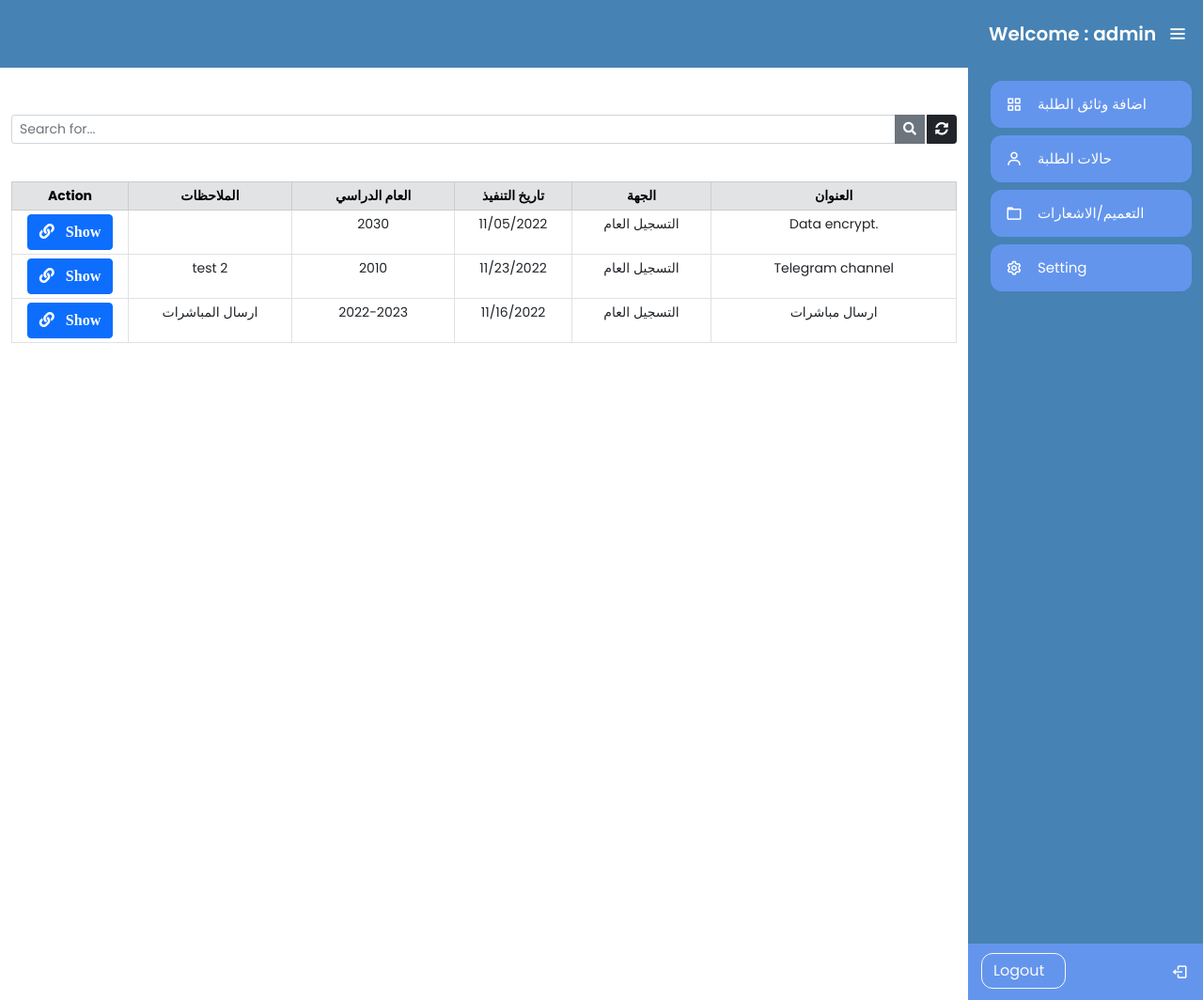
After one commit to Mohammed22668/std_collage, a Django app: page /notifications/ in a window 1280 px wide. The commit adds this page. Shown: the whole page at 94% size. Run offline with Django 4.2, Linux system fonts and the light colour scheme; a user stored in the database is signed in; data comes from the database, SQL or seed files in the repository; both versions use the stored data as it was after the commit; some libraries are stand-ins or nearby versions.

Commit message:
update_post_mohammed

```diff
--- a/app/models.py
+++ b/app/models.py
@@ -3,6 +3,7 @@ from email.policy import default
 from tabnanny import verbose
 from django.db import models
 from django.contrib.auth.models import User
+
 # Create your models here.
 
 ########################################################################
@@ -54,7 +55,7 @@ class StudentDocument(models.Model):
 # Department,on_delete=models.PROTECT,
 # City,on_delete=models.PROTECT
 
-######################################################################################
+################################# User Profile  #####################################################
 class UserProfile(models.Model):
     user = models.OneToOneField(User,on_delete=models.PROTECT,verbose_name="اسم المستخدم")
     Dname = models.ForeignKey(Department,on_delete=models.PROTECT,verbose_name="القسم")
@@ -68,7 +69,7 @@ class UserProfile(models.Model):
         verbose_name_plural = "بروفايل المستخدمين"
 
 
-##################################################################################
+################################ Status for students ##################################################
 
 class StudentStatus(models.Model):
     state_list = (
@@ -112,6 +113,32 @@ class StudentStatus(models.Model):
 
 
 
+####################### Notifications class  #####################################
+class Notifications(models.Model):
+    title = models.CharField(max_length=200, verbose_name="العنوان")
+    Dname = models.ForeignKey(Department,verbose_name="القسم",on_delete=models.PROTECT)
+    Cname = models.ForeignKey(City, verbose_name="المحافظة", on_delete=models.PROTECT)
+    get_from = models.CharField(max_length=200, verbose_name="الجهة")
+    year = models.CharField(max_length=200, verbose_name="العام الدراسي")
+    date = models.DateField(verbose_name="تاريخ التنفيذ", null=True, blank=True)
+    note = models.TextField(verbose_name="الملاحظات", null=True, blank=True)
+    file = models.FileField(upload_to='files/%y/%m',null=True,blank=True)
+    created_at = models.DateTimeField(auto_now_add=True)
+
+
+
+    def __str__(self):
+        return self.title
+
+    class Meta:
+        verbose_name_plural='التعميم/الاشعارات'
+
+
+
+
+
+
+
 
 
 
--- a/app/templates/base2.html
+++ b/app/templates/base2.html
@@ -49,9 +49,9 @@
       <span class="tooltip">User</span>
     </li>
    <li>
-     <a href="#">
+     <a href="/notifications/">
        <i class='bx bx-folder' ></i>
-       <span class="links_name">File Manager</span>
+       <span class="links_name">التعميم/الاشعارات</span>
      </a>
      <span class="tooltip">Files</span>
    </li>
--- /dev/null
+++ b/app/templates/notifications/notfications.html
@@ -0,0 +1,57 @@
+{% extends 'base2.html' %}
+
+<title>{% block title %} الاشعارات/ التعميم{% endblock title %}</title>
+
+
+
+{% block content %}
+
+<div class="container" style="padding-top:50px;">
+     <br><br>
+        <!--1 this section for search icon -->
+       <form action="">
+          <div class="input-group input-group-sm mb-3 mt-4">
+               <input type="text" name="q" class="form-control" placeholder="Search for..." value="{{ request.GET.q }}">
+               <button class="btn btn-secondary"><i class="fas fa-search"></i></button>
+               <a href="{% url 'notification' %}" class="btn btn-dark" style="margin-left:2px;"><i class="fas fa-sync-alt"></i></a>
+          </div>
+     </form>
+      <!--1 End -->
+
+      <!-- 2 Table -->
+
+       <center>
+          <table class="table table-bordered table-sm mt-4" style="text-align: center; font-size: 14px;">
+               <thead class="table-secondary">
+                  <div class="row">
+                    <tr>
+                         <th class="col-lg-2 col-sm-12" style="width:10%;" >Action</th>
+                         <th class="col-lg-2 col-sm-12" style="width:14%;">الملاحظات</th>
+                         <th class="col-lg-2 col-sm-12" style="width:14%;">العام الدراسي</th>
+                         <th class="col-lg-2 col-sm-12" style="width:10%;">تاريخ التنفيذ</th>
+                         <th class="col-lg-2 col-sm-12" style="width:12%;">الجهة</th>
+                         <th class="col-lg-2 col-sm-12" style="width:21%;">العنوان</th>
+                    </tr>
+              </div>
+               </thead>
+               {% for post in all_post %}
+               <tr>
+                     <td>
+                         <a href="{{post.file.url}}" class="btn btn-primary " title="show img">
+                              <i class="fas fa-link">&nbsp;&nbsp; Show  </i>
+                         </a>
+                    </td>
+
+                    <td>{{post.note}}</td>
+                    <td>{{post.year}}</td>
+                    <td>{{post.date | date:'m/d/Y'}}</td>
+                    <td>{{post.get_from}}</td>
+                    <td>{{post.title}}</td>
+
+               {% endfor %}
+          </table>
+     </center>
+
+     </div>
+
+{% endblock content %}
--- a/app/views.py
+++ b/app/views.py
@@ -7,6 +7,7 @@ from django.contrib import messages
 from django.http import HttpResponseRedirect
 from django.db.models import Q
 from django.core.paginator import Paginator
+
 # Create your views here.
 
 
@@ -224,3 +225,32 @@ def delete_studentState(request, std_id):
     messages.success(request, 'تم الحذف ! ...')
 
     return HttpResponseRedirect('/backendState/')
+
+
+##################### Notifications #########################
+
+def notification(request):
+    if 'q' in request.GET:
+        q = request.GET['q']
+
+        user = request.user.userprofile
+        all_post = Notifications.objects.filter(
+            Q(title__icontains=q) | Q(get_from=q) | Q(
+                note=q) | Q(year=q)
+        ).order_by('-created_at')
+    else:
+        user = request.user.userprofile
+        dname = Department.objects.all().filter(Dname="الكل")
+        cname = City.objects.all().filter(Cname="الكل")
+        all_post = Notifications.objects.all().filter(
+            Dname__in=[user.Dname, dname[0]], Cname__in=[user.Cname, cname[0]]).order_by('-created_at')
+
+    paginator = Paginator(all_post, 5)
+    page = request.GET.get('page')
+    all_students_state = paginator.get_page(page)
+    context = {
+        'all_post': all_students_state,
+        'user': user,
+    }
+
+    return render(request,'notifications/notfications.html',context)
--- a/std_collage/urls.py
+++ b/std_collage/urls.py
@@ -1,6 +1,8 @@
 from xml.etree.ElementInclude import include
 from django.contrib import admin
 from django.urls import path , include
+from django.conf import settings
+from django.conf.urls.static import static
 from app import views
 
 
@@ -17,14 +19,15 @@ urlpatterns = [
     # urls for state
     path('add_studentState/', views.add_studentState, name="add_studentState"),
     path('backendState/', views.backendState, name='backendState'),
+
     # edit_studentState
     path('edit_studentState/', views.edit_studentState, name='edit_studentState'),
     path('studentState/<str:std_id>', views.studentState, name="studentState"),
     path('delete_studentState/<str:std_id>',views.delete_studentState, name="delete_studentState"),
 
+    # notification
+    path('notifications/', views.notification, name="notification"),
 
 
 
-
-
-]
+] + static(settings.MEDIA_URL, document_root=settings.MEDIA_ROOT)
```
Also changed, not shown: app/admin.py (+10 -5 lines), std_collage/settings.py (+13 -6 lines), app/migrations/0013_alter_studentstatus_study_notifications.py (added), app/migrations/0014_notifications_client_id.py (added), app/migrations/0015_remove_notifications_client_id.py (added), db.sqlite3, media/files/22/11/Screenshot_20221026_084746.png (added), media/files/22/11/Screenshot_20221026_084746_SB9Yxjq.png (added), media/files/22/11/download.png (added), media/files/22/11/jaguar-logo-bgw.jpg (added), media/files/22/11/jaguar-mohammed-bgw-removebg-preview.png (added), 2 other files.
